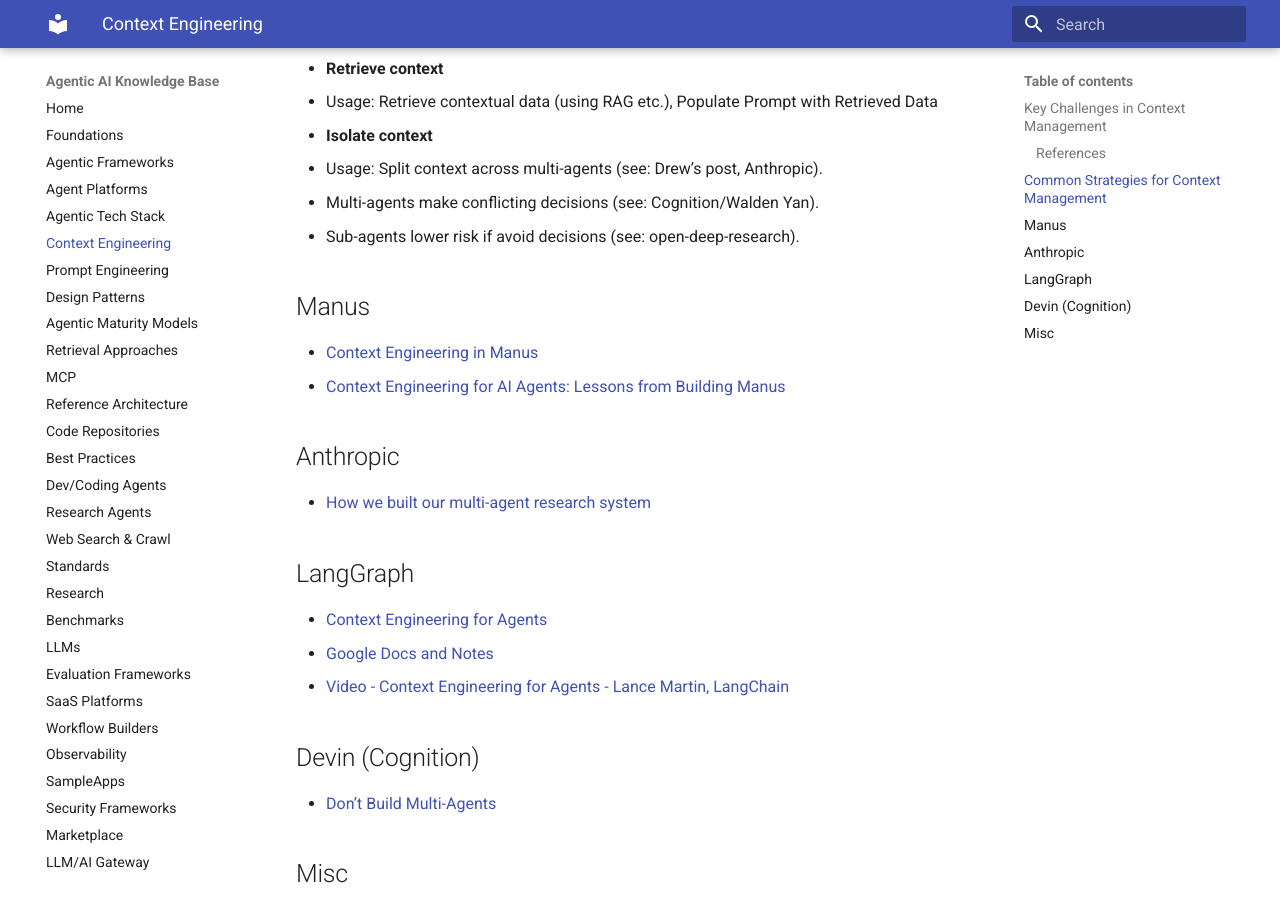
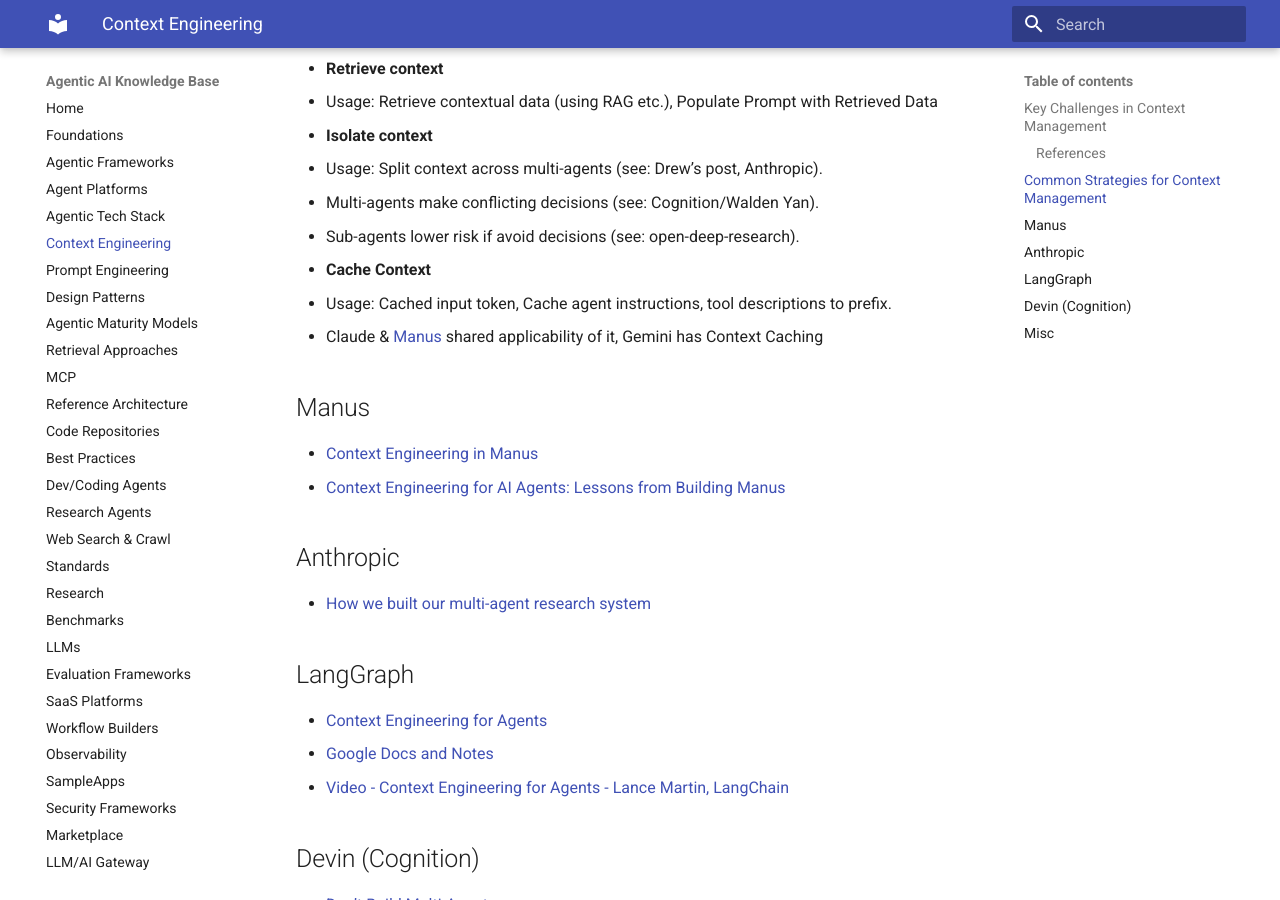
Before and after one commit to ankurkumarz/agentic-ai-knowledge-base, an MkDocs documentation site: the page built from docs/ContextEngineeeing/README.md, in a window 1280 px wide and 900 px high, scrolled down 899 px. Built offline with MkDocs 1.6.1 and Material for MkDocs 9.7.7, drawn with Linux system fonts in a browser that asks for light colours.

Commit message:
Update README.md

```diff
--- a/docs/ContextEngineeeing/README.md
+++ b/docs/ContextEngineeeing/README.md
@@ -33,6 +33,10 @@
   - Multi-agents make conflicting decisions (see: Cognition/Walden Yan).
   - Sub-agents lower risk if avoid decisions (see: open-deep-research).
 
+- **Cache Context**
+  - Usage: Cached input token, Cache agent instructions, tool descriptions to prefix.
+  - Claude & [Manus](https://manus.im/blog/Context-Engineering-for-AI-Agents-Lessons-from-Building-Manus) shared applicability of it, Gemini has Context Caching
+
 ## Manus
 
 - [Context Engineering in Manus](https://rlancemartin.github.io/2025/10/15/manus/)
```
